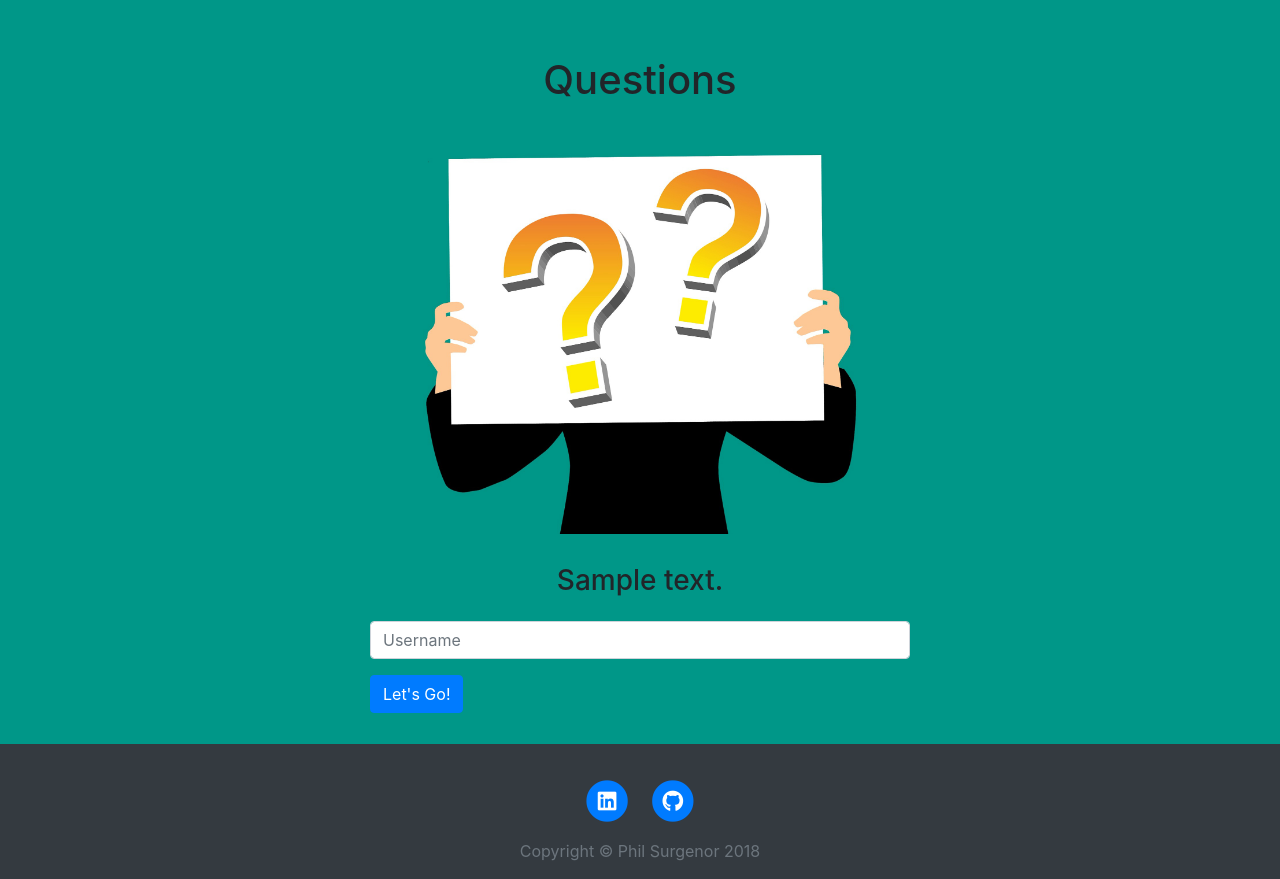
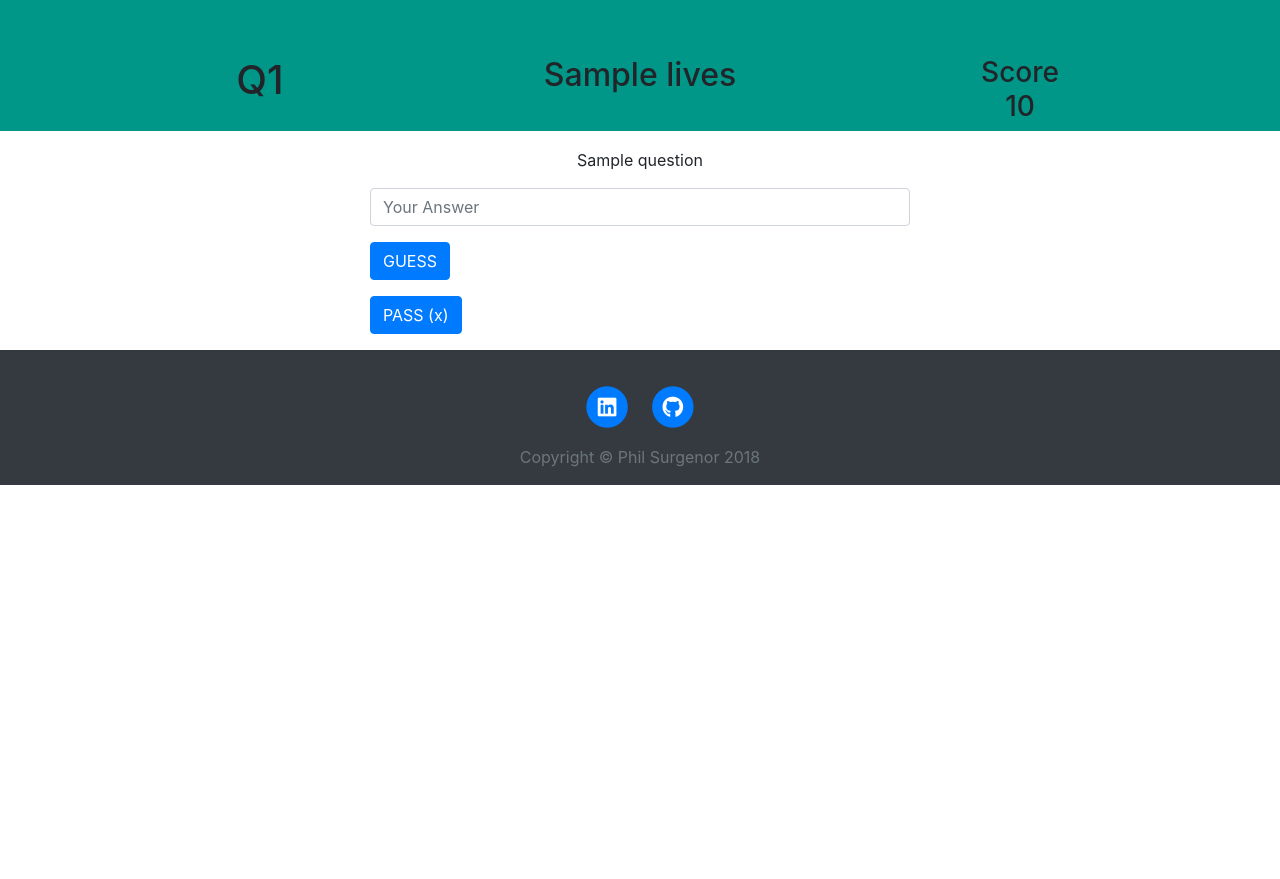
Before and after one commit to Code-Institute-Submissions/milestone3, a Flask app: template flask-game/templates/questions.html in a window 1280 px wide. Shown: the part 56-935 px from the top of the page. After the commit the page ends 541 px from the top, so only its background shows below. Run offline with Flask 2, Linux system fonts and the light colour scheme; the template is opened without the code that fills it: most values are stand-ins (such as "Sample title", 1, 10 or a date in 2020); some libraries are stand-ins or nearby versions.

Commit message:
Added bg variable to change background colour

```diff
--- a/flask-game/templates/questions.html
+++ b/flask-game/templates/questions.html
@@ -2,42 +2,58 @@
 
 {% block content %}
 
-<section class="heading">
+<section class="heading" style="background-color:{{ bg }}">
   <div class="container">
         <div class="row">
-            <div class="col-sm-12">
-              <h1 class="text-center">Questions</h1>
+            <div class="col-4">
+              <h1 class="text-center">Q{{ questionNum }}</h1>
+            </div>
+
+            <div class="col-4">
+              <h2 class="text-center">{{ lives }}</h2>
+            </div>
+
+            <div class="col-4">
+              <h3 class="text-center">Score<br>{{ questionsScore }}</h3>
             </div>
         </div>
     </div>
 </section>
 
-<section class="hero">
+<section class="question">
   <div class="container">
     <div class="row">
       <div class="col-sm-12">
-        <img src="{{ url_for('static', filename='img/hero1.jpg') }}" class="img-fluid mx-auto">
+
       </div>
     </div>
 
     <div class="row">
-      <div class="col-sm-12">
-        <h3 class="text-center">{{ userText }}</h3>
+      <div class="col-sm-6 mx-auto text-center">
+        <p><strong>{{ message }}</strong></p>
+
+        <p>{{ question }}</p>
       </div>
     </div>
 
     <div class="row justify-content-center">
-      <div class="col-sm-12 col-md-6">
-        <form novalidate method="POST" name="userForm" id="userForm" class="needs-validation">
+      <div class="col-sm-12 col-md-6 form-wrapper">
+        <form novalidate method="POST" name="answerForm" id="answerForm">
           <div class="control-group">
             <div class="form-group floating-label-form-group controls">
-              <label class="sr-only">Username</label>
-              <input type="text" class="form-control" placeholder="Username" name="username" id="name" required>
-              <p class="help-block text-danger invalid-feedback">A Username Is Required</p>
+              <label class="sr-only">Answer</label>
+              <input type="text" class="form-control" placeholder="Your Answer" name="answer" id="answer">
             </div>
           </div>
           <div class="form-group">
-            <button type="submit" class="btn btn-primary" id="sendMessageButton">Let's Go!</button>
+            <button type="submit" class="btn btn-primary">GUESS</button>
+          </div>
+        </form>
+
+        <form method="POST" name="passForm" id="passForm">
+            <input type="text" name="answer" id="pass" value="pass" hidden>
+            <div class="form-group">
+            <button type="submit" class="btn btn-primary btn-pass">PASS ({{ passed }})</button>
           </div>
         </form>
       </div>
```
